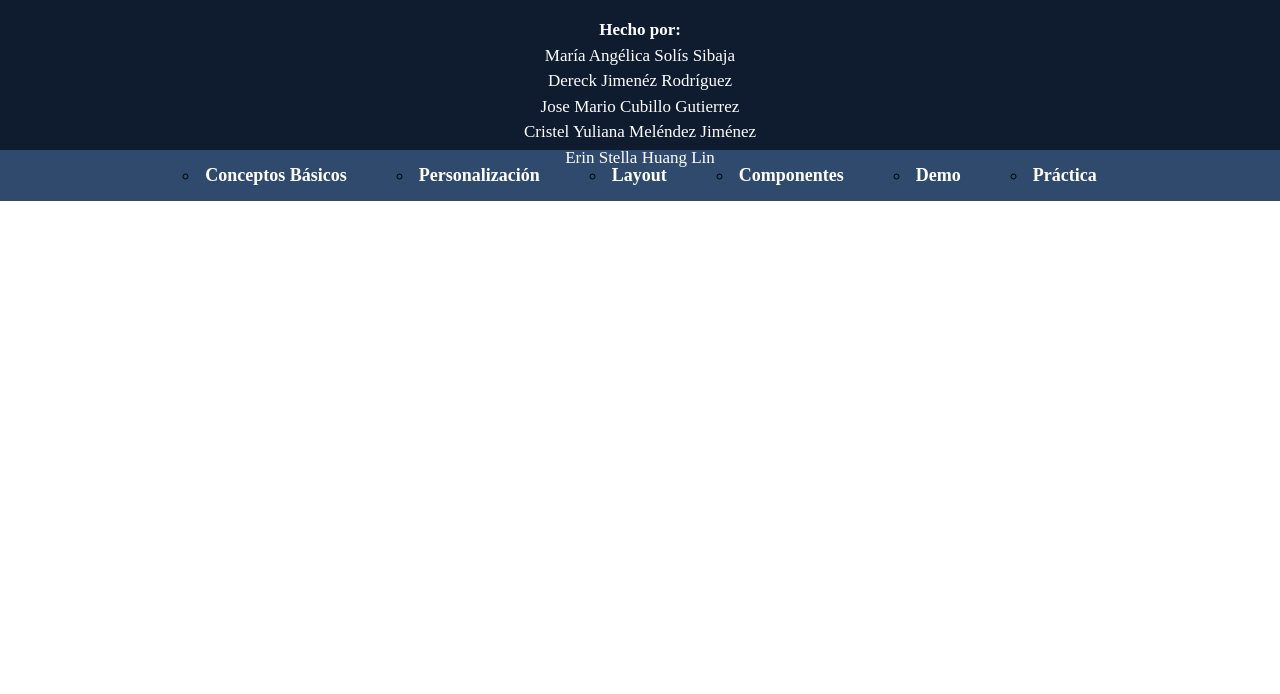
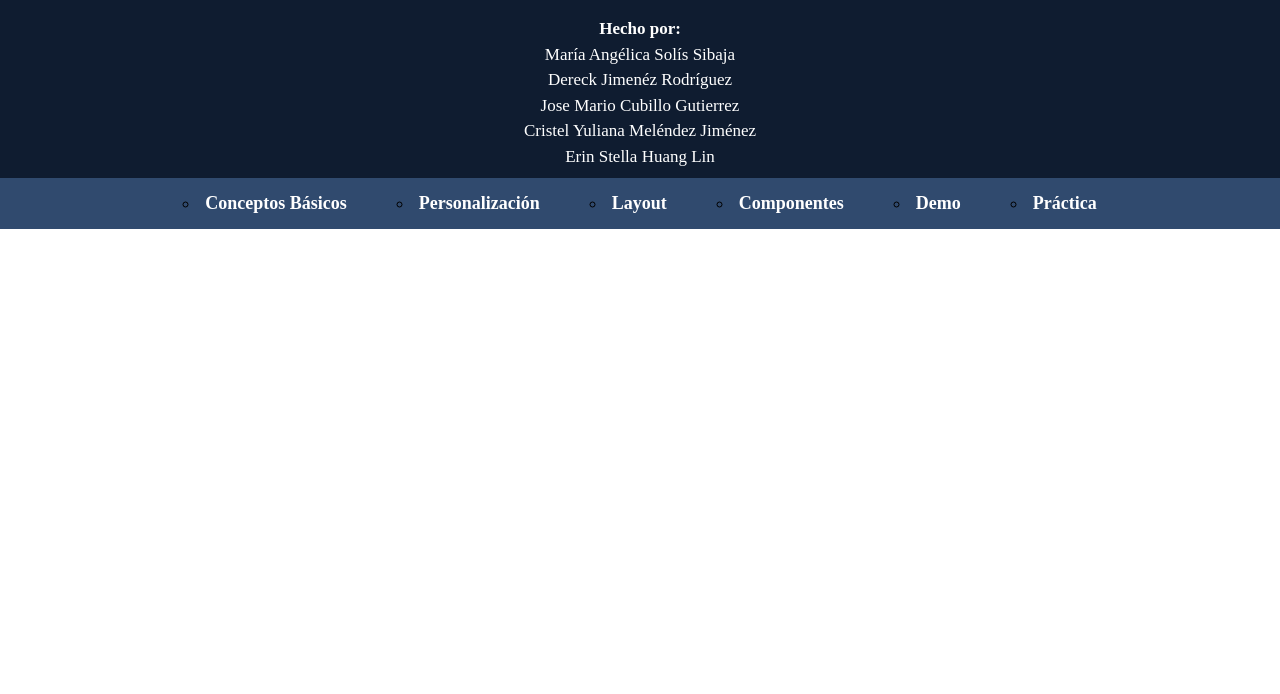
Before and after one commit to Angelica-Solis/sitioWeb_Tailwind, a plain HTML site: page index.html in a window 1280 px wide. Shown: the part 106-800 px from the top of the page. Drawn offline with Linux system fonts and the light colour scheme.

Commit message:
Mejora de encabezado en layout

```diff
--- a/css/estilos.css
+++ b/css/estilos.css
@@ -14,13 +14,13 @@ body {
 .cajaEncabezado {
     background-color: #0F1c30;
     margin-bottom: 0;
-    padding: 2px 20px;
+    padding: 1px 20px;
     flex-direction: column;
     justify-content: center;
     align-items: center;
     border-top: 2px solid darkblue;
     border-bottom: 2px rgb(41, 33, 155);
-    height: 250px;
+    height: 280px;
 }
 
 #integrantes {
```
